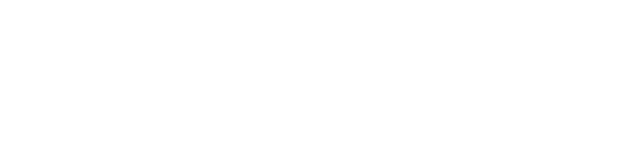
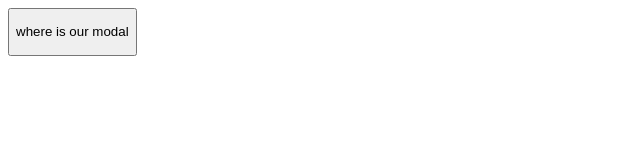
Before and after one commit to sundaymark/modal, a plain HTML site: page index.html in a window 1280 px wide. Shown: the whole page, without its empty margins (0-640 px from the left). Drawn offline with Linux system fonts and the light colour scheme.

Commit message:
add the file above

```diff
--- a/index.html
+++ b/index.html
@@ -7,6 +7,10 @@
     <title>Javascript modal project</title>
 </head>
 <body>
+    <button id="open-btn">
+        <p>where is our modal</p>
+
+    </button>
 
 </body>
 </html>
```
